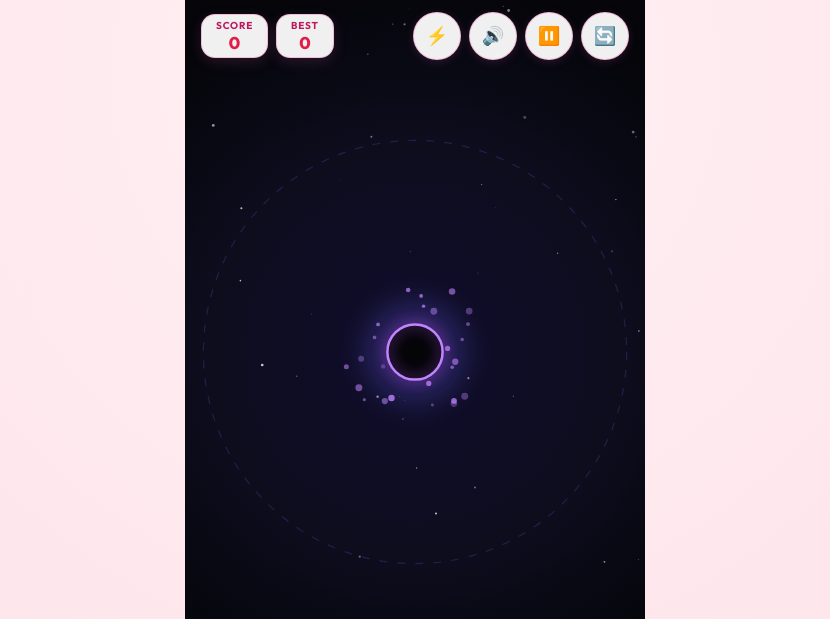
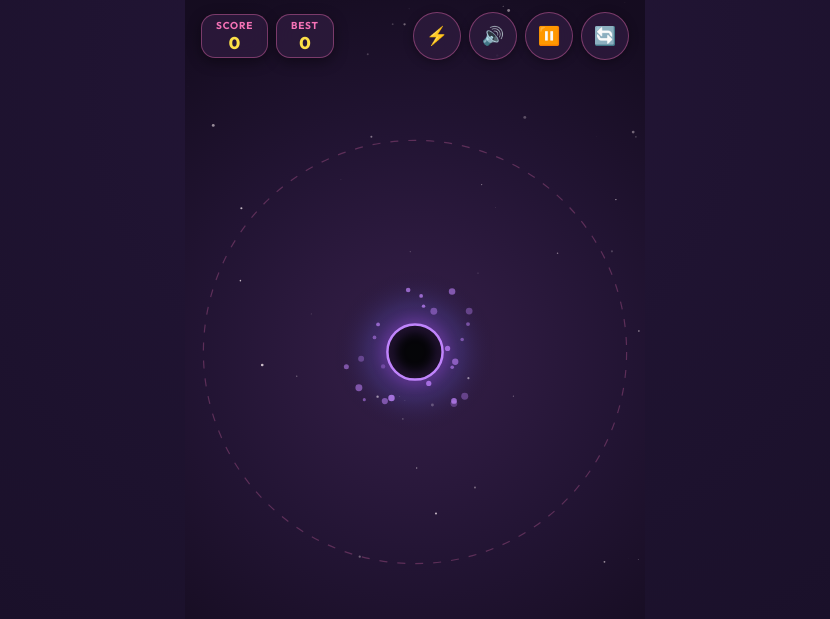
Before and after one commit to SamSeenX/Gravity4096, a website built with Vite: page index.html in a window 1280 px wide. Shown: the top 619 px of the page, without its empty margins (225-1055 px from the left). Built offline with nearby package versions, Linux system fonts and the light colour scheme.

Commit message:
feat: medium-dark twilight plum background for anime pastel theme

```diff
--- a/src/game/renderer.js
+++ b/src/game/renderer.js
@@ -20,26 +20,41 @@ export class Renderer {
     const ctx = this.ctx;
     ctx.clearRect(0, 0, width, height);
 
-    const bgGrad = ctx.createRadialGradient(centerX, centerY, 40, centerX, centerY, width * 0.8);
-    bgGrad.addColorStop(0, '#0f0c29');
-    bgGrad.addColorStop(0.5, '#0d0d1e');
-    bgGrad.addColorStop(1, '#05050a');
+    const isPastel = document.documentElement.getAttribute('data-theme') !== 'dark';
+
+    // Adaptive background gradient
+    const bgGrad = ctx.createRadialGradient(centerX, centerY, 40, centerX, centerY, width * 0.85);
+    if (isPastel) {
+      bgGrad.addColorStop(0, '#321d45');
+      bgGrad.addColorStop(0.5, '#221433');
+      bgGrad.addColorStop(1, '#150c20');
+    } else {
+      bgGrad.addColorStop(0, '#0f0c29');
+      bgGrad.addColorStop(0.5, '#0d0d1e');
+      bgGrad.addColorStop(1, '#05050a');
+    }
     ctx.fillStyle = bgGrad;
     ctx.fillRect(0, 0, width, height);
 
+    // Starfield
     for (let star of this.stars) {
-      ctx.fillStyle = `rgba(255, 255, 255, ${star.alpha})`;
+      ctx.fillStyle = isPastel
+        ? `rgba(254, 240, 245, ${star.alpha})`
+        : `rgba(255, 255, 255, ${star.alpha})`;
       ctx.beginPath();
       ctx.arc(star.x, star.y, star.radius, 0, Math.PI * 2);
       ctx.fill();
     }
 
+    // Danger perimeter ring
     ctx.save();
     ctx.beginPath();
     ctx.arc(centerX, centerY, maxRadius, 0, Math.PI * 2);
     ctx.setLineDash([8, 10]);
     ctx.lineWidth = isWarning ? 2.5 : 1.2;
-    ctx.strokeStyle = isWarning ? 'rgba(239, 68, 68, 0.75)' : 'rgba(99, 102, 241, 0.22)';
+    ctx.strokeStyle = isWarning
+      ? 'rgba(239, 68, 68, 0.8)'
+      : (isPastel ? 'rgba(244, 114, 182, 0.28)' : 'rgba(99, 102, 241, 0.22)');
     if (isWarning) {
       ctx.shadowColor = '#ef4444';
       ctx.shadowBlur = 10;
--- a/src/styles/themePastel.css
+++ b/src/styles/themePastel.css
@@ -1,60 +1,64 @@
 [data-theme="pastel"] {
-  --bg-deep: #fff0f3;
-  --bg-card: rgba(255, 255, 255, 0.92);
-  --bg-card-border: rgba(244, 114, 182, 0.4);
+  --bg-deep: #1d132b;
+  --bg-card: rgba(45, 27, 60, 0.82);
+  --bg-card-border: rgba(244, 114, 182, 0.35);
   --primary-glow: #f472b6;
-  --text-main: #3b233a;
-  --text-muted: #8a6381;
-  --accent-gold: #e11d48;
+  --text-main: #fff0f5;
+  --text-muted: #d8b4d4;
+  --accent-gold: #fde047;
 }
 
 [data-theme="pastel"] body {
-  background: radial-gradient(circle at 50% 10%, #fff0f3 0%, #fde2e8 100%);
+  background: radial-gradient(circle at 50% 10%, #241638 0%, #160e24 100%);
 }
 
 [data-theme="pastel"] .game-viewport {
-  background-color: #fff0f3;
+  background-color: #1d132b;
 }
 
 [data-theme="pastel"] .hud-pill {
-  background: rgba(255, 255, 255, 0.94);
+  background: rgba(45, 27, 60, 0.85);
+  backdrop-filter: blur(12px);
+  -webkit-backdrop-filter: blur(12px);
   border: 1px solid rgba(244, 114, 182, 0.4);
-  box-shadow: 0 4px 14px rgba(244, 114, 182, 0.15);
+  box-shadow: 0 4px 14px rgba(0, 0, 0, 0.4);
 }
 
 [data-theme="pastel"] .hud-label {
-  color: #be185d;
+  color: #f472b6;
 }
 
 [data-theme="pastel"] .hud-value {
-  color: #e11d48;
+  color: #fde047;
 }
 
 [data-theme="pastel"] .icon-btn {
-  background: rgba(255, 255, 255, 0.94);
+  background: rgba(45, 27, 60, 0.85);
+  backdrop-filter: blur(12px);
+  -webkit-backdrop-filter: blur(12px);
   border: 1px solid rgba(244, 114, 182, 0.4);
-  color: #3b233a;
-  box-shadow: 0 2px 10px rgba(244, 114, 182, 0.15);
+  color: #fff0f5;
+  box-shadow: 0 2px 10px rgba(0, 0, 0, 0.35);
 }
 
 [data-theme="pastel"] .modal-card {
-  background: radial-gradient(circle at 50% 15%, rgba(254, 226, 226, 0.5), rgba(255, 245, 248, 0.98) 75%);
+  background: radial-gradient(circle at 50% 15%, rgba(65, 38, 88, 0.95), rgba(30, 18, 44, 0.98) 75%);
   border: 2px solid rgba(244, 114, 182, 0.55);
-  box-shadow: 0 0 35px rgba(244, 114, 182, 0.25), 0 10px 40px rgba(74, 29, 62, 0.15);
-  color: #3b233a;
+  box-shadow: 0 0 35px rgba(244, 114, 182, 0.25), 0 10px 40px rgba(0, 0, 0, 0.5);
+  color: #fff0f5;
 }
 
 [data-theme="pastel"] .modal-title {
-  color: #e11d48;
+  color: #f472b6;
 }
 
 [data-theme="pastel"] .stat-box {
-  background: rgba(255, 255, 255, 0.95);
-  border: 1px solid rgba(244, 114, 182, 0.35);
+  background: rgba(255, 255, 255, 0.06);
+  border: 1px solid rgba(244, 114, 182, 0.3);
 }
 
 [data-theme="pastel"] .stat-value {
-  color: #e11d48;
+  color: #fde047;
 }
 
 [data-theme="pastel"] .primary-btn {
```
Also changed, not shown: CHANGELOG.md.
